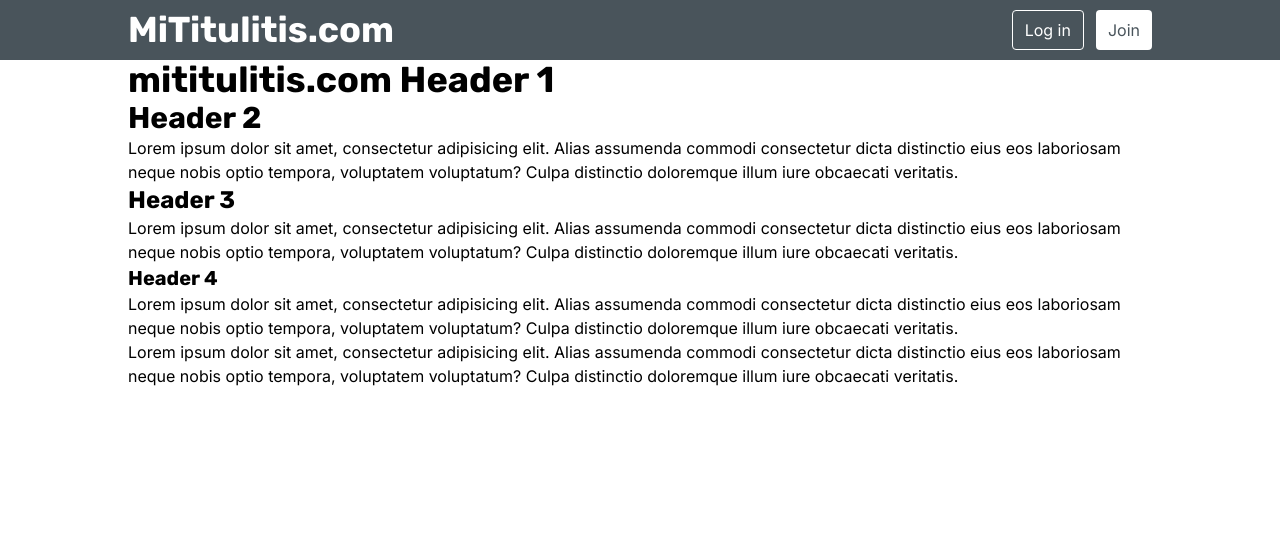
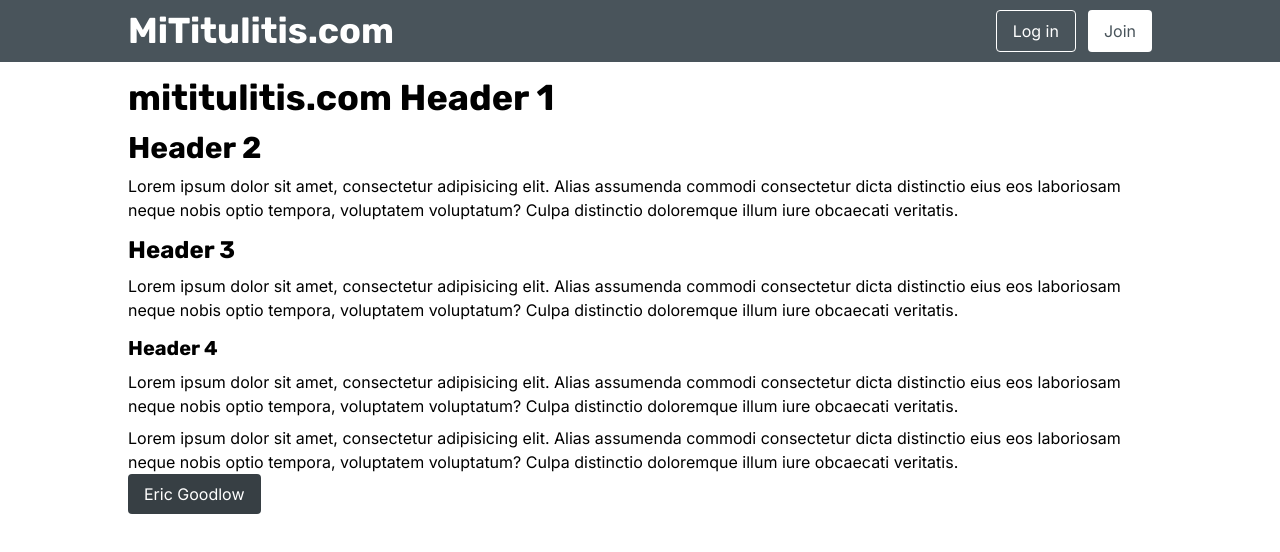
Before and after one commit to arnaugomez/mititulitis.next, a Next.js app: page / in a window 1280 px wide. Shown: the top 552 px of the page. Built offline with nearby package versions, Linux system fonts and the light colour scheme.

Commit message:
style(typography): better text styles

```diff
--- a/common/view/atoms/Button.tsx
+++ b/common/view/atoms/Button.tsx
@@ -2,12 +2,12 @@ import { ReactNode } from "react";
 import cn from "classnames";
 
 const variants = {
-  primary: "text-white",
+  primary: "text-white bg-stone-700 hover:bg-stone-800",
   "secondary-stone":
     "text-stone-700 border border-stone bg-stone-100 hover:bg-stone-200",
   white: "bg-white hover:bg-stone-100",
   "secondary-white":
-    "text-white border border-white bg-transparent hover:bg-white hover:text-black",
+    "text-white border border-white bg-transparent hover:bg-stone-100 hover:text-stone",
 };
 
 interface ButtonProps {
@@ -23,7 +23,7 @@ const Button = ({
 }: ButtonProps): JSX.Element => (
   <button
     className={cn(
-      "px-3 py-1.5 rounded bold flex justify-center items-center",
+      "px-4 py-2 rounded bold flex justify-center items-center",
       variants[variant],
       className
     )}
--- a/common/view/components/CommonUI.tsx
+++ b/common/view/components/CommonUI.tsx
@@ -8,7 +8,7 @@ interface CommonUIProps {
 const CommonUI = ({ children }: CommonUIProps): JSX.Element => (
   <>
     <Header />
-    {children}
+    <main className="p-4">{children}</main>
   </>
 );
 
--- a/common/view/components/Header.tsx
+++ b/common/view/components/Header.tsx
@@ -6,14 +6,9 @@ interface HeaderProps {}
 const Header = (props: HeaderProps): JSX.Element => (
   <header className="sticky w-full px-4 py-2.5 bg-stone text-white">
     <MaxWidth className="flex justify-between items-stretch">
-      <h1>MiTitulitis.com</h1>
+      <h1 className="flex items-center">MiTitulitis.com</h1>
       <div className="flex justify-between items-stretch space-x-3">
-        <Button
-          variant="secondary-white"
-          className="hover:bg-stone-100 hover:text-stone-700"
-        >
-          Log in
-        </Button>
+        <Button variant="secondary-white">Log in</Button>
         <Button variant="white" className="text-stone">
           Join
         </Button>
--- a/pages/index.tsx
+++ b/pages/index.tsx
@@ -1,5 +1,6 @@
 import LatestPosts from "../post/view/LatestPosts";
 import MaxWidth from "../common/view/atoms/MaxWidth";
+import Button from "../common/view/atoms/Button";
 
 const index = (): JSX.Element => (
   <MaxWidth>
@@ -32,6 +33,7 @@ const index = (): JSX.Element => (
       tempora, voluptatem voluptatum? Culpa distinctio doloremque illum iure
       obcaecati veritatis.
     </p>
+    <Button variant="primary">Eric Goodlow</Button>
   </MaxWidth>
 );
 
--- a/styles/globals.css
+++ b/styles/globals.css
@@ -25,6 +25,9 @@ a {
     h1, h2, h3, h4 {
         @apply font-display font-bold;
     }
+    h2, h3, h4 {
+        @apply mt-3
+    }
     h1 {
         @apply text-4xl;
     }
@@ -38,6 +41,6 @@ a {
         @apply text-xl;
     }
     p {
-        @apply text-base;
+        @apply text-base mt-2;
     }
 }
```
